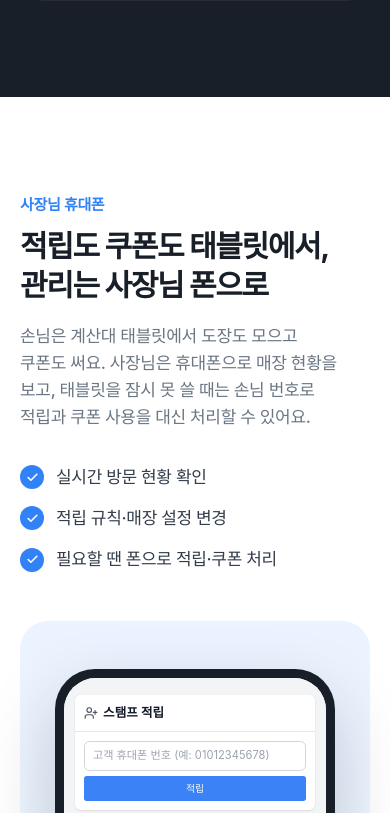
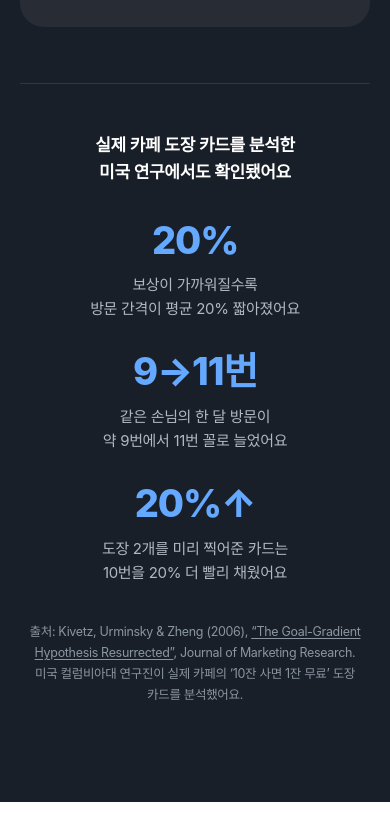
Before and after one commit to yeomsc95/pojjak-hompage, a plain HTML site: page public/index.html in a window 390 px wide. Shown: the part 9868-10681 px from the top of the page. Drawn offline with Linux system fonts and the light colour scheme; a web font is replaced by a local one.

Commit message:
효과 섹션에 실제 연구 근거 추가 + 메뉴에 업종별 예시
- 효과: 미국 컬럼비아대 Kivetz·Urminsky·Zheng(2006, Journal of Marketing Research)의 카페
  도장 카드 실측 결과를 출처와 함께. 숫자는 논문 원문에서 직접 확인한 것만 씀
  (방문 간격 평균 20% 단축, 한 달 약 9→11번, 보너스 도장 2개 카드 20% 더 빨리 완성,
  가속한 손님일수록 다음 판 재참여 - 소속감 카드 문구에 반영)
- 위쪽 메뉴: 특징 대신 업종별 예시 (서비스·화면 예시·업종별 예시·효과·도입 안내), 푸터 바로가기에도 추가

Co-Authored-By: Claude Opus 5.5 <noreply@anthropic.com>

```diff
--- a/public/index.html
+++ b/public/index.html
@@ -403,6 +403,18 @@
   .dark .card{background:rgba(255,255,255,.06)}
   .dark .card p{color:var(--g400)}
   .dark .ico{background:rgba(100,168,255,.14);color:#64a8ff}
+  /* 효과 섹션 아래 연구 근거 */
+  .research{margin-top:56px;padding-top:48px;border-top:1px solid rgba(255,255,255,.1);text-align:center}
+  .r-head{font-size:17px;font-weight:600;color:#fff;margin-bottom:32px;text-wrap:balance}
+  .r-stats{display:grid;grid-template-columns:repeat(3,1fr);gap:24px}
+  .r-stats b{display:block;font-size:44px;font-weight:800;letter-spacing:-.03em;color:#64a8ff;line-height:1.2;margin-bottom:10px}
+  .r-stats span{display:block;font-size:15px;color:var(--g400);line-height:1.6}
+  .r-src{margin-top:36px;font-size:12.5px;color:var(--g500);line-height:1.7;max-width:640px;margin-left:auto;margin-right:auto}
+  .r-src a{text-decoration:underline;text-underline-offset:2px}
+  @media(max-width:600px){
+    .r-stats{grid-template-columns:1fr;gap:28px}
+    .r-stats b{font-size:38px}
+  }
 
   /* ===== 모바일 관리 ===== */
   .split{display:grid;grid-template-columns:1.1fr .9fr;gap:56px;align-items:center}
@@ -597,8 +609,8 @@
     <nav class="menu" id="menu">
       <a href="#service">서비스</a>
       <a href="#screens">화면 예시</a>
+      <a href="#examples">업종별 예시</a>
       <a href="#effect">효과</a>
-      <a href="#why">특징</a>
       <a href="#start">도입 안내</a>
       <a class="menu-login" href="/admin">관리자 로그인</a>
     </nav>
@@ -858,9 +870,25 @@
       <div class="card reveal"><div class="ico"><svg viewBox="0 0 24 24" fill="none" stroke="currentColor" stroke-width="2" stroke-linecap="round" stroke-linejoin="round"><polyline points="17 1 21 5 17 9"/><path d="M3 11V9a4 4 0 0 1 4-4h14"/><polyline points="7 23 3 19 7 15"/><path d="M21 13v2a4 4 0 0 1-4 4H3"/></svg></div>
         <h3>다시 올 이유가 생겨요</h3><p>"쿠폰까지 3개 남았다"는 작은 동기가 다음 방문으로 이어져요.</p></div>
       <div class="card reveal" style="--d:.08s"><div class="ico"><svg viewBox="0 0 24 24" fill="none" stroke="currentColor" stroke-width="2" stroke-linecap="round" stroke-linejoin="round"><path d="M19 21l-7-5-7 5V5a2 2 0 0 1 2-2h10a2 2 0 0 1 2 2z"/></svg></div>
-        <h3>단골이라는 소속감</h3><p>스탬프가 한 칸씩 쌓일수록, 손님은 '내 단골 가게'라는 애착을 갖게 돼요.</p></div>
+        <h3>단골이라는 소속감</h3><p>스탬프가 한 칸씩 쌓일수록 '내 단골 가게'가 돼요. 열심히 모은 손님일수록 쿠폰을 받은 뒤 새 판도 다시 시작해요.</p></div>
       <div class="card reveal" style="--d:.16s"><div class="ico"><svg viewBox="0 0 24 24" fill="none" stroke="currentColor" stroke-width="2" stroke-linecap="round" stroke-linejoin="round"><polyline points="23 6 13.5 15.5 8.5 10.5 1 18"/><polyline points="17 6 23 6 23 12"/></svg></div>
         <h3>단골이 매출을 만들어요</h3><p>꾸준히 오는 단골 한 명이 어쩌다 온 신규 손님보다 매장에 큰 힘이 돼요.</p></div>
+    </div>
+    <!-- 근거: 아래 숫자는 논문 원문에서 직접 확인한 것만 쓴다(2026-11-24 확인). 추정·각색 금지.
+         Kivetz, Urminsky & Zheng (2006) JMR 43(1):39-58 - 카페 "10잔 사면 1잔 무료" 카드 실측.
+         · 첫 구매 간격 대비 마지막 구매 간격이 평균 20% 짧아짐 (average acceleration of 20%)
+         · 첫 간격 기준 한 달 9회 vs 가속을 반영한 실제 한 달 11회
+         · 보너스 도장 2개가 찍힌 12칸 카드가 10칸 카드보다 10번 구매를 약 20%(거의 3일) 빨리 채움
+         · 보상을 향해 가속한 손님일수록 재참여(다음 카드) 확률이 높고 빠름 → 위 '소속감' 카드 문구 -->
+    <div class="research reveal">
+      <p class="r-head">실제 카페 도장 카드를 분석한 미국 연구에서도 확인됐어요</p>
+      <div class="r-stats">
+        <div><b>20%</b><span>보상이 가까워질수록<br>방문 간격이 평균 20% 짧아졌어요</span></div>
+        <div><b>9→11번</b><span>같은 손님의 한 달 방문이<br>약 9번에서 11번 꼴로 늘었어요</span></div>
+        <div><b>20%↑</b><span>도장 2개를 미리 찍어준 카드는<br>10번을 20% 더 빨리 채웠어요</span></div>
+      </div>
+      <p class="r-src">출처: Kivetz, Urminsky &amp; Zheng (2006), <a href="https://business.columbia.edu/faculty/research/goal-gradient-hypothesis-resurrected-purchase-acceleration-illusionary-goal" target="_blank" rel="noopener">“The Goal-Gradient Hypothesis Resurrected”</a>, Journal of Marketing Research.
+        미국 컬럼비아대 연구진이 실제 카페의 ‘10잔 사면 1잔 무료’ 도장 카드를 분석했어요.</p>
     </div>
   </div>
 </section>
@@ -953,7 +981,7 @@
       </div>
       <div class="fcols">
         <div class="fcol"><strong>바로가기</strong>
-          <a href="#service">서비스</a><br><a href="#how">이용 방법</a><br>
+          <a href="#service">서비스</a><br><a href="#how">이용 방법</a><br><a href="#examples">업종별 예시</a><br>
           <a href="#start">도입 안내</a><br><a href="/admin">관리자 로그인</a></div>
         <div class="fcol"><strong>문의</strong>
           전화 <a href="tel:18006235">1800-6235</a><br>
```
